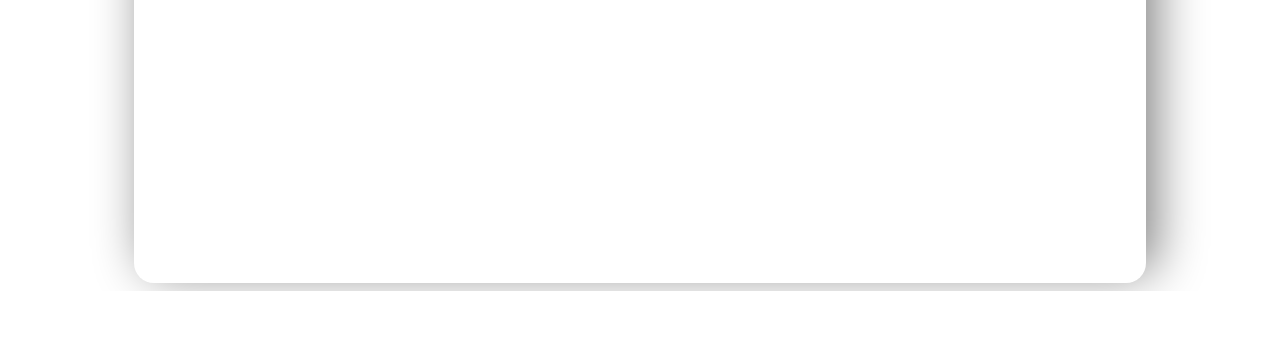
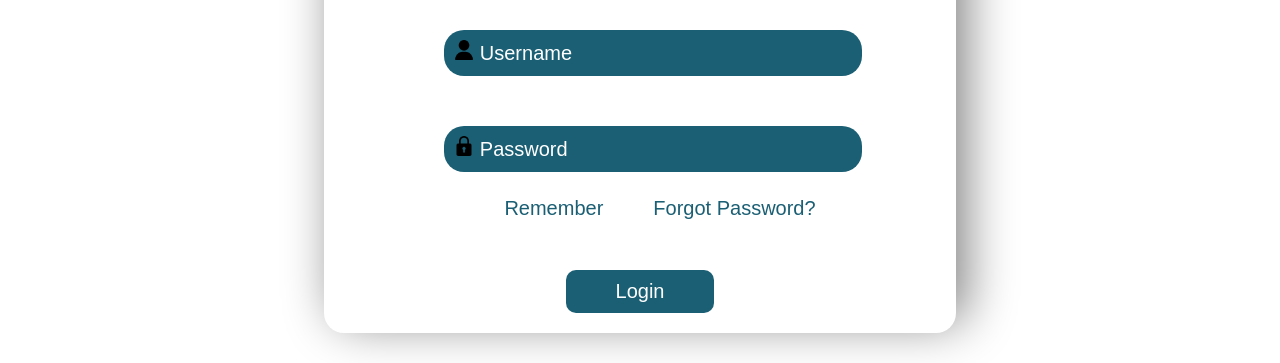
Before and after one commit to TheLongNoodle/html-and-css, a plain HTML site: page website/index.html in a window 1280 px wide. Shown: the part 725-1088 px from the top of the page. Before the commit the page ends 1016 px from the top, so only its background shows below. Drawn offline with Linux system fonts and the light colour scheme.

Commit message:
feat: added form section

```diff
--- a/website/index.html
+++ b/website/index.html
@@ -19,6 +19,33 @@
                         do eiusmod tempor incididunt ut laboreet dolore</p>
                 </div>
             </div>
+            <div class="form">
+                <h1>USER LOGIN</h1>
+                <div class="info">
+                    <div class="user">
+                        <div>
+                            <img src="Images/user.png">
+                            <input id="user" name="user" class="text" type="text" value="Username" />
+                        </div>
+                    </div>
+                    <br />
+                    <div class="pass">
+                        <div>
+                            <img src="Images/padlock.png">
+                            <input id="pass" name="pass" class="text" type="text" value="Password" />
+                        </div>
+                    </div>
+                </div>
+                <div class="help">
+                    <ul>
+                        <li><a href="#" style="text-decoration:none">Remember</a></li>
+                        <li><a href="#" style="text-decoration:none">Forgot Password?</a></li>
+                    </ul>
+                </div>
+                <div class="button">
+                    <button type="button">Login</button>
+                </div>
+            </div>
         </div>
     </div>
 </body>
--- a/website/style.css
+++ b/website/style.css
@@ -1,5 +1,5 @@
 :root {
-  --custom-radius: 20px
+    --custom-radius: 20px
 }
 
 .container {
@@ -9,8 +9,8 @@
 }
 
 .login {
-    height: 1000px;
-    width: 80%;
+    height: 1050px;
+    width: 50%;
     border-radius: var(--custom-radius);
     box-shadow: 10px -10px 50px grey;
 }
@@ -41,3 +41,100 @@
     text-align: center;
     color: white;
 }
+
+.form {
+    display: flex;
+    justify-content: center;
+    align-items: center;
+    flex-direction: column;
+}
+
+.form h1 {
+    font-family: 'Montserrat', sans-serif;
+    font-weight: lighter;
+    font-size: 30px;
+    text-align: center;
+    color: #1b5f74;
+}
+
+.form img {
+    width: 20px;
+    height: 20px;
+}
+
+.form a {
+    font-family: 'Montserrat', sans-serif;
+    text-align: left;
+    font-size: 20px;
+    font-weight: 100;
+    margin: 25px;
+    border: none;
+    text-align: center;
+    color: #1b5f74;
+}
+
+.form .text {
+    text-align: left;
+}
+
+.form input {
+    font-family: 'Montserrat', sans-serif;
+    text-align: left;
+    font-size: 20px;
+    font-weight: 100;
+    border: none;
+    text-align: center;
+    color: white;
+    background-color: rgba(0, 0, 0, 0);
+}
+
+.form li {
+    float: left;
+}
+
+.form ul {
+    list-style-type: none;
+    margin: 0;
+    padding: 20;
+    overflow: hidden;
+}
+
+.user,
+.pass {
+    display: inline-block;
+    align-items: center;
+    padding: 10px;
+    margin: 25px;
+    background-color: #1b5f74;
+    width: 90%;
+    border-radius: var(--custom-radius);
+}
+
+.form a:hover {
+    color: #72c969;
+}
+
+.form button {
+    font-family: 'Montserrat', sans-serif;
+    text-align: center;
+    font-size: 20px;
+    font-weight: 100;
+    color: white;
+    margin: 50px;
+    padding-top: 10px;
+    padding-right: 50px;
+    padding-bottom: 10px;
+    padding-left: 50px;
+    border: 0;
+    border-radius: 10px;
+    background-color: #1b5f74;
+
+}
+
+.form button:hover {
+    background-color: #4b8fa4;
+}
+
+.info {
+    width: 70%;
+}
```
Also changed, not shown: website/Images/padlock.png (added), website/Images/user.png (added).
